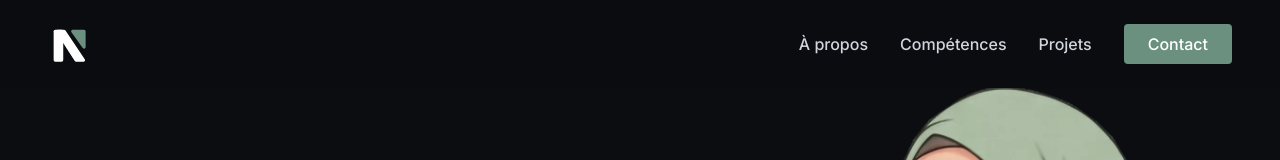
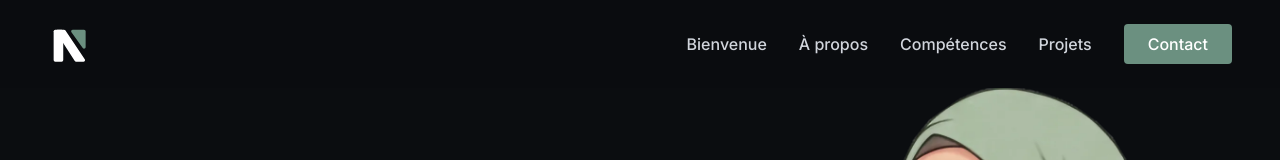
Before and after one commit to nabila-tamajnit/Portfolio, a React (Vite) app: page / in a window 1280 px wide. Shown: the top 160 px of the page. Built offline with nearby package versions, Linux system fonts and the light colour scheme.

Commit message:
Add link welcome

```diff
--- a/src/components/layout/Navbar.jsx
+++ b/src/components/layout/Navbar.jsx
@@ -7,6 +7,7 @@ export const Navbar = () => {
     const [isOpen, setIsOpen] = useState(false);
 
     const navLinks = [
+        { name: 'Bienvenue', href:'#welcome'},
         { name: 'À propos', href: '#about' },
         { name: 'Compétences', href: '#skills' },
         { name: 'Projets', href: '#projects' }
@@ -19,7 +20,7 @@ export const Navbar = () => {
 
     return (
         <nav className="fixed top-0 w-full z-50 bg-dark-bg/95">
-            <div className="max-w-7xl mx-auto px-6 lg:px-12 py-5 flex justify-between items-center ">
+            <div className="max-w-7xl 2xl:max-w-400 mx-auto  px-6 lg:px-12 py-5 flex justify-between items-center ">
 
                 {/* ------ LOGO ----- */}
                 <a href="#" className="flex items-center">
```
